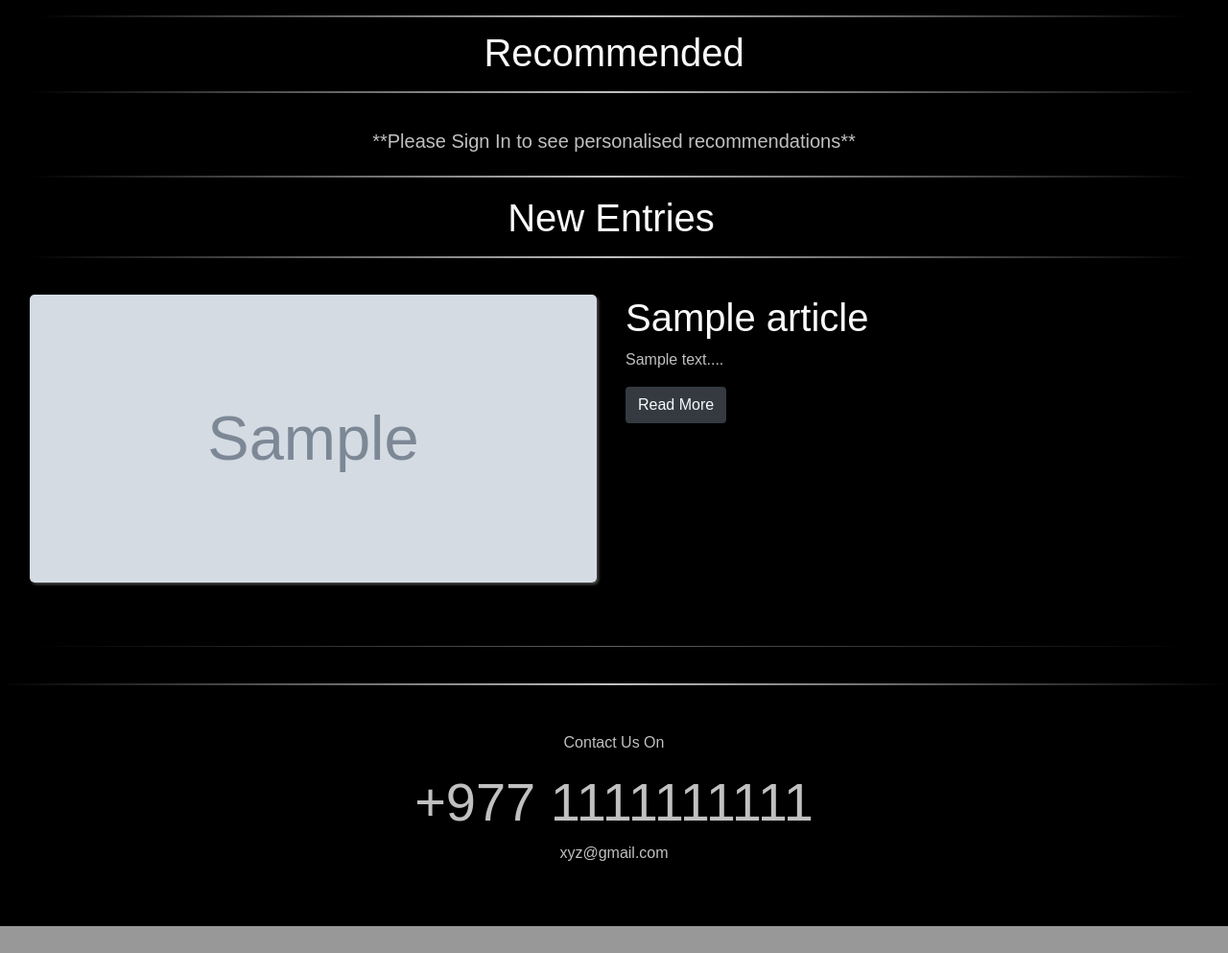
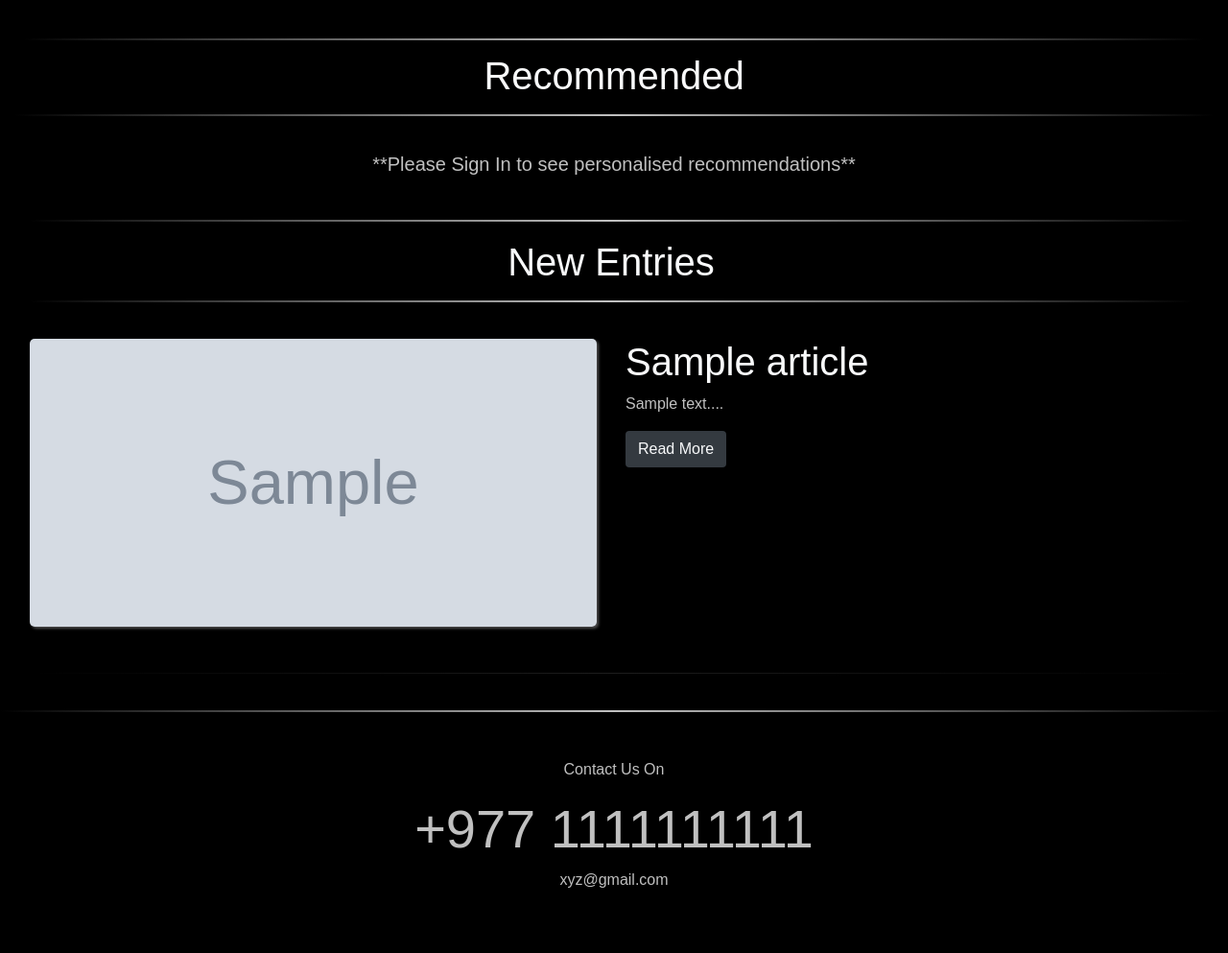
Before and after one commit to randazzle/NewMinorProjectDjango, a Django app: page /home in a window 1280 px wide. Shown: the part 960-1953 px from the top of the page at 96% size. Before the commit the page ends 1925 px from the top, so only its background shows below. Run offline with Django 3.2, Linux system fonts and the light colour scheme; tables that the repository leaves empty hold one stand-in row (values such as "Sample post"); grey boxes marked "Sample" are stand-in pictures; some libraries are stand-ins or nearby versions.

Commit message:
cards , margin and scroll design fix

```diff
--- a/articles/templates/articles/all_articles.html
+++ b/articles/templates/articles/all_articles.html
@@ -39,7 +39,7 @@
 
     {% if articles.has_other_pages %}
 
-        <ul class="pagination" style="" >
+        <ul class="pagination" style=" text-decoration: none;" >
             <div style="margin: auto; display: inline-flex;justify-content: space-between;">
             {% if articles.has_previous %}
                 <li  style="color: silver;"><a style="color: silver;" href="?page={{ articles.previous_page_number }}">&laquo;</a></li>
--- a/articles/templates/articles/article_list.html
+++ b/articles/templates/articles/article_list.html
@@ -3,13 +3,12 @@
 {% load static %}
 
 {% block content %}
-<!-- <style>
-  img {
-   -moz-box-shadow:    inset 0 0 10px #000000;
-   -webkit-box-shadow: inset 0 0 10px #000000;
-   box-shadow:         inset 0 0 10px #000000;
+<style>
+  body{
+    overflow-x: hidden;
+    margin: ;
   }
-</style> -->
+</style>
 <div id="demo" class="carousel slide" data-ride="carousel">
 <!-- Indicators -->
 <ul class="carousel-indicators">
@@ -66,7 +65,7 @@
 
 <!-- Cards -->
 
-  <section class="mb-4 ml-3 mr-3">
+  <section class="mb-4 ml-3 mr-3" style="display: inline; justify-content: center;">
     <div class="container-fluid">
       <div  style="background-image: linear-gradient(to right, rgb(0, 0, 0,0),silver, rgb(0, 0, 0,0)); height: 2px;margin: 10px;margin-bottom: 25px; ">
         <hr style="opacity: 0;">
@@ -75,7 +74,7 @@
       <div  style="background-image: linear-gradient(to right, rgb(0, 0, 0,0),silver, rgb(0, 0, 0,0)); height: 2px;margin-top: 10px;margin-bottom: 38px;">
         <hr style="opacity: 0;">
       </div>
-      <div class="row ">
+      <div class="row   " style="margin: 0 auto;">
 
         <!-- {% for cardd in cards %}
         <div class="col-lg-4 col-md-4 col-12">
@@ -96,10 +95,10 @@
         {% endfor %} -->
 
         {% comment %}   RECOMMENDED ARTICLES  {% endcomment %}
-
         {% if user.is_authenticated %}
           {% for rec in recommend %}
-          <div class="col-lg-4 col-md-4 col-12" style="margin:auto;padding: 10px;" >
+          <div style="margin: auto;">
+          <div class="col-lg-4 col-md-4 col-12" style="padding-top: 10px;padding-bottom: 10px;" >
               <div class="card " style="width:400px; height: 550px;border-radius: 50px;">
                   <img class="card-img-top" src="{{ rec.thumb.url }}" alt="Card image" style="height:200px; border-radius:50px;border-bottom-left-radius:00px;box-shadow: 2px 3px 5px rgb(49, 49, 49);  ">
                   <div class="card-body">
@@ -110,6 +109,7 @@
                     <p class="card-text" >{{ rec.snippet }}</p>
                         <div>
                           <a style="position: absolute; bottom: 20px;" href="{% url 'articles:detail' slug=rec.slug %}" class="btn btn-dark">More</a>
+                        </div>
                   </div>
               </div>
             </div>
@@ -182,19 +182,9 @@
           </div>
 
           </div>
-          <div  style="background-image: linear-gradient(to right,rgb(0, 0, 0), rgb(0, 0, 0,0)); height: 2px; margin: 10px;margin-left: -3px;">
+          <div  style="opacity: .15; background-image: linear-gradient(to right, rgb(0, 0, 0,0),silver, rgb(0, 0, 0,0)); height: 1px;margin-top: 10px;margin-bottom: 38px;">
             <hr style="opacity: 0;">
         </div>
-          <div  style="opacity: .5; background-image: linear-gradient(to right, rgb(0, 0, 0,0),silver, rgb(0, 0, 0,0)); height: 1px;margin-top: 10px;margin-bottom: 38px;">
-          <hr style="opacity: 0;">
-        </div>
-        </div>
-        <!-- <div  style="opacity: .1; background-image: linear-gradient(to right, rgb(0, 0, 0,0),silver, rgb(0, 0, 0,0)); height: 1px;margin-top: 10px;margin-bottom: 38px;">
-          <hr style="opacity: 0;">
-        </div>
-          <div  style="opacity: .15; background-image: linear-gradient(to right, rgb(0, 0, 0,0),silver, rgb(0, 0, 0,0)); height: 1px;margin-top: 10px;margin-bottom: 38px;">
-            <hr style="opacity: 0;">
-        </div> -->
 
         {% endfor %}
 
```
Lines whose indentation alone changed are shown as unchanged.
